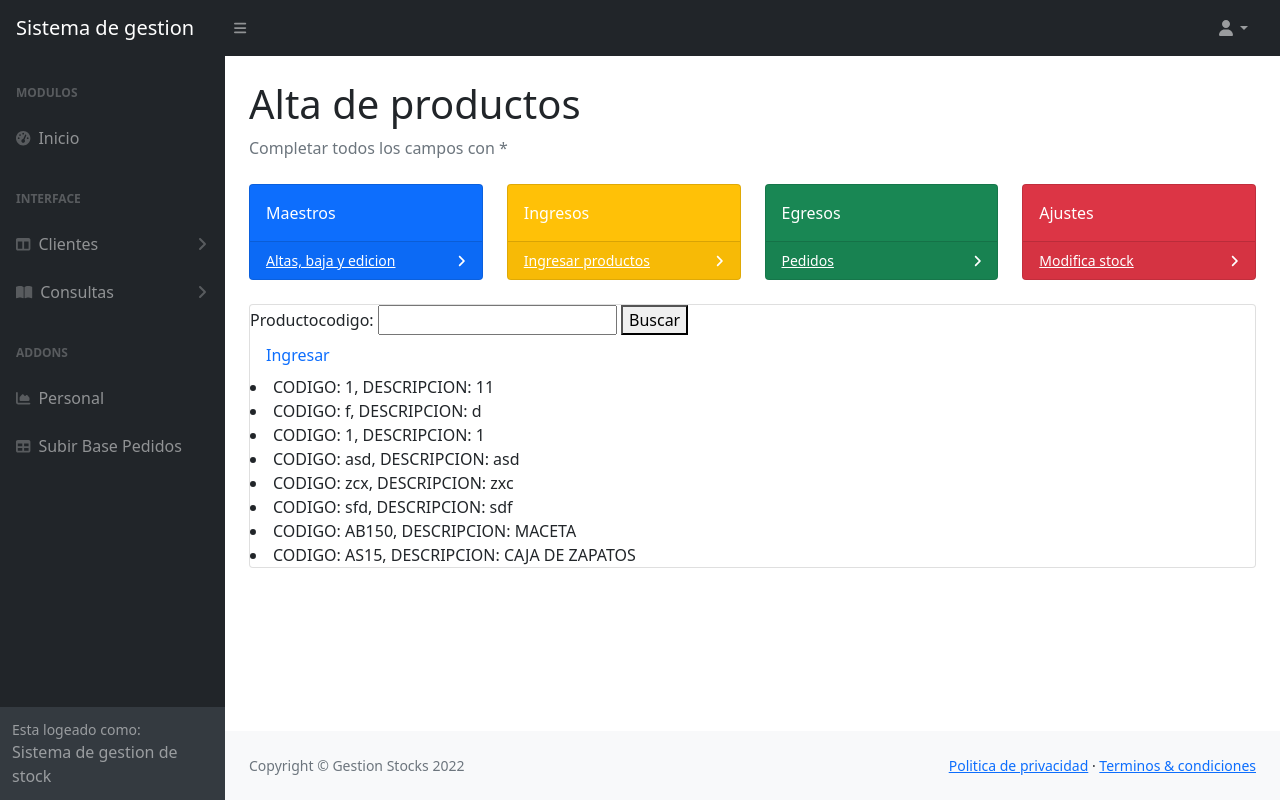
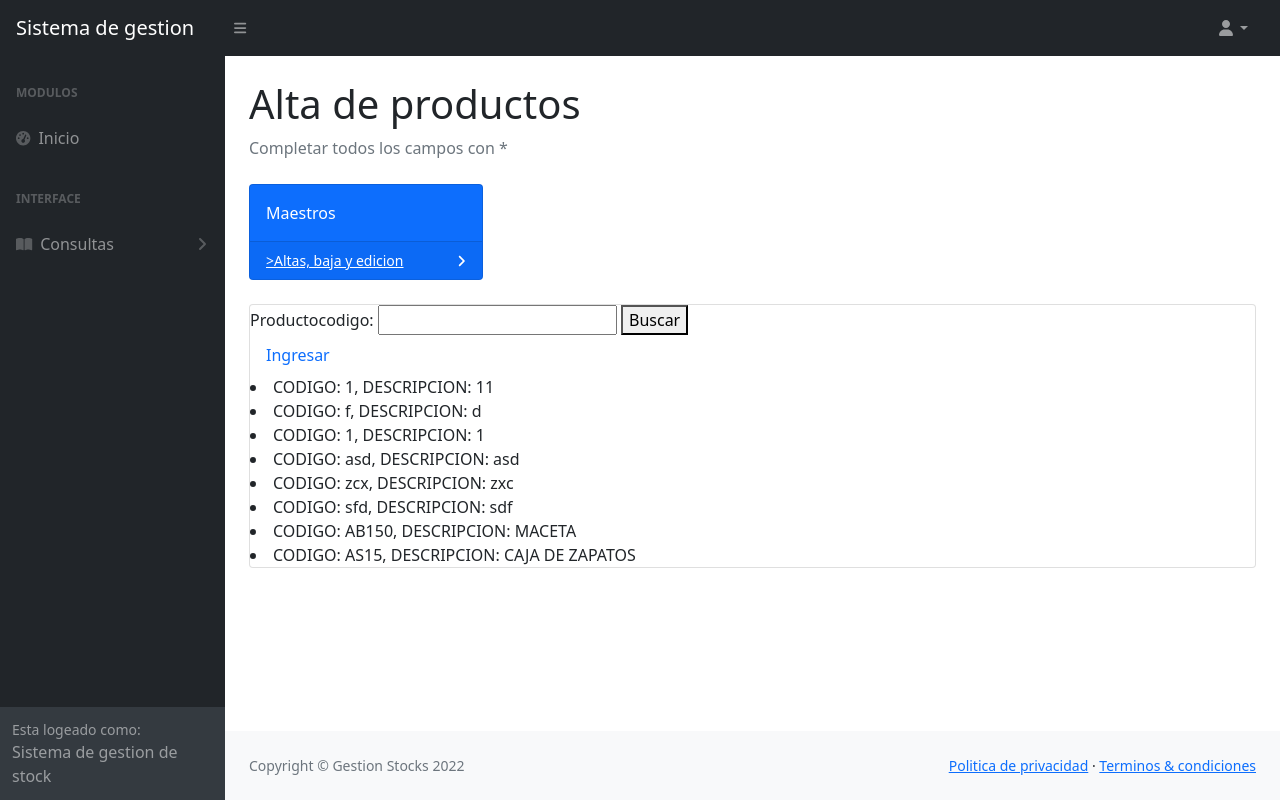
Before and after one commit to rhiwick/MVT-Rodrigo_Santiago, a Django app: page /busqueda/ in a window 1280 px wide. Run offline with Django 4.2, Linux system fonts and the light colour scheme; data comes from the database, SQL or seed files in the repository; some libraries are stand-ins or nearby versions.

Commit message:
version final entregable 1

```diff
--- a/Templates/busqueda_producto.html
+++ b/Templates/busqueda_producto.html
@@ -11,7 +11,7 @@
 <li class="breadcrumb-item active">Completar todos los campos con *</li>
 {% endblock sub_titulo_2 %}
 
-{% block link %}href=""{% endblock link %}
+{% block link %}href={% url 'crear_producto' %}>{% endblock link %}
 
 {% block campos %}
 
--- a/Templates/index.html
+++ b/Templates/index.html
@@ -50,17 +50,7 @@
                                 Inicio
                             </a>
                             <div class="sb-sidenav-menu-heading">Interface</div>
-                            <a class="nav-link collapsed" href="#" data-bs-toggle="collapse" data-bs-target="#collapseLayouts" aria-expanded="false" aria-controls="collapseLayouts">
-                                <div class="sb-nav-link-icon"><i class="fas fa-columns"></i></div>
-                                Clientes
-                                <div class="sb-sidenav-collapse-arrow"><i class="fas fa-angle-down"></i></div>
-                            </a>
-                            <div class="collapse" id="collapseLayouts" aria-labelledby="headingOne" data-bs-parent="#sidenavAccordion">
-                                <nav class="sb-sidenav-menu-nested nav">
-                                    <a class="nav-link" href="layout-static.html">Static Navigation</a>
-                                    <a class="nav-link" href="layout-sidenav-light.html">Light Sidenav</a>
-                                </nav>
-                            </div>
+
                             <a class="nav-link collapsed" href="#" data-bs-toggle="collapse" data-bs-target="#collapsePages" aria-expanded="false" aria-controls="collapsePages">
                                 <div class="sb-nav-link-icon"><i class="fas fa-book-open"></i></div>
                                 Consultas
@@ -69,38 +59,20 @@
                             <div class="collapse" id="collapsePages" aria-labelledby="headingTwo" data-bs-parent="#sidenavAccordion">
                                 <nav class="sb-sidenav-menu-nested nav accordion" id="sidenavAccordionPages">
                                     <a class="nav-link collapsed" href="#" data-bs-toggle="collapse" data-bs-target="#pagesCollapseAuth" aria-expanded="false" aria-controls="pagesCollapseAuth">
-                                        Authentication
+                                        Busqueda
                                         <div class="sb-sidenav-collapse-arrow"><i class="fas fa-angle-down"></i></div>
                                     </a>
                                     <div class="collapse" id="pagesCollapseAuth" aria-labelledby="headingOne" data-bs-parent="#sidenavAccordionPages">
                                         <nav class="sb-sidenav-menu-nested nav">
-                                            <a class="nav-link" href="login.html">Login</a>
-                                            <a class="nav-link" href="register.html">Register</a>
-                                            <a class="nav-link" href="password.html">Forgot Password</a>
+                                            <a class="nav-link" href={% url 'crear_producto' %}>Producto</a>
+
                                         </nav>
                                     </div>
-                                    <a class="nav-link collapsed" href="#" data-bs-toggle="collapse" data-bs-target="#pagesCollapseError" aria-expanded="false" aria-controls="pagesCollapseError">
-                                        Error
-                                        <div class="sb-sidenav-collapse-arrow"><i class="fas fa-angle-down"></i></div>
-                                    </a>
-                                    <div class="collapse" id="pagesCollapseError" aria-labelledby="headingOne" data-bs-parent="#sidenavAccordionPages">
-                                        <nav class="sb-sidenav-menu-nested nav">
-                                            <a class="nav-link" href="401.html">401 Page</a>
-                                            <a class="nav-link" href="404.html">404 Page</a>
-                                            <a class="nav-link" href="500.html">500 Page</a>
-                                        </nav>
-                                    </div>
+
                                 </nav>
                             </div>
-                            <div class="sb-sidenav-menu-heading">Addons</div>
-                            <a class="nav-link" href="charts.html">
-                                <div class="sb-nav-link-icon"><i class="fas fa-chart-area"></i></div>
-                                Personal
-                            </a>
-                            <a class="nav-link" href="tables.html">
-                                <div class="sb-nav-link-icon"><i class="fas fa-table"></i></div>
-                                Subir Base Pedidos
-                            </a>
+
+
                         </div>
                     </div>
                     <div class="sb-sidenav-footer">
@@ -131,33 +103,7 @@
                                     </div>
                                 </div>
                             </div>
-                            <div class="col-xl-3 col-md-6">
-                                <div class="card bg-warning text-white mb-4">
-                                    <div class="card-body">Ingresos</div>
-                                    <div class="card-footer d-flex align-items-center justify-content-between">
-                                        <a class="small text-white stretched-link" href="#">Ingresar productos</a>
-                                        <div class="small text-white"><i class="fas fa-angle-right"></i></div>
-                                    </div>
-                                </div>
-                            </div>
-                            <div class="col-xl-3 col-md-6">
-                                <div class="card bg-success text-white mb-4">
-                                    <div class="card-body">Egresos</div>
-                                    <div class="card-footer d-flex align-items-center justify-content-between">
-                                        <a class="small text-white stretched-link" href="#">Pedidos</a>
-                                        <div class="small text-white"><i class="fas fa-angle-right"></i></div>
-                                    </div>
-                                </div>
-                            </div>
-                            <div class="col-xl-3 col-md-6">
-                                <div class="card bg-danger text-white mb-4">
-                                    <div class="card-body">Ajustes</div>
-                                    <div class="card-footer d-flex align-items-center justify-content-between">
-                                        <a class="small text-white stretched-link" href="#">Modifica stock</a>
-                                        <div class="small text-white"><i class="fas fa-angle-right"></i></div>
-                                    </div>
-                                </div>
-                            </div>
+
                         </div>
                         <div class="card mb-4">
                             {% block campos %}Proyecto Final de Santiago Navalon y Rodrigo Gimenez{% endblock campos %}
```
Also changed, not shown: REDME.md (deleted, +0 -2 lines), README.md.
